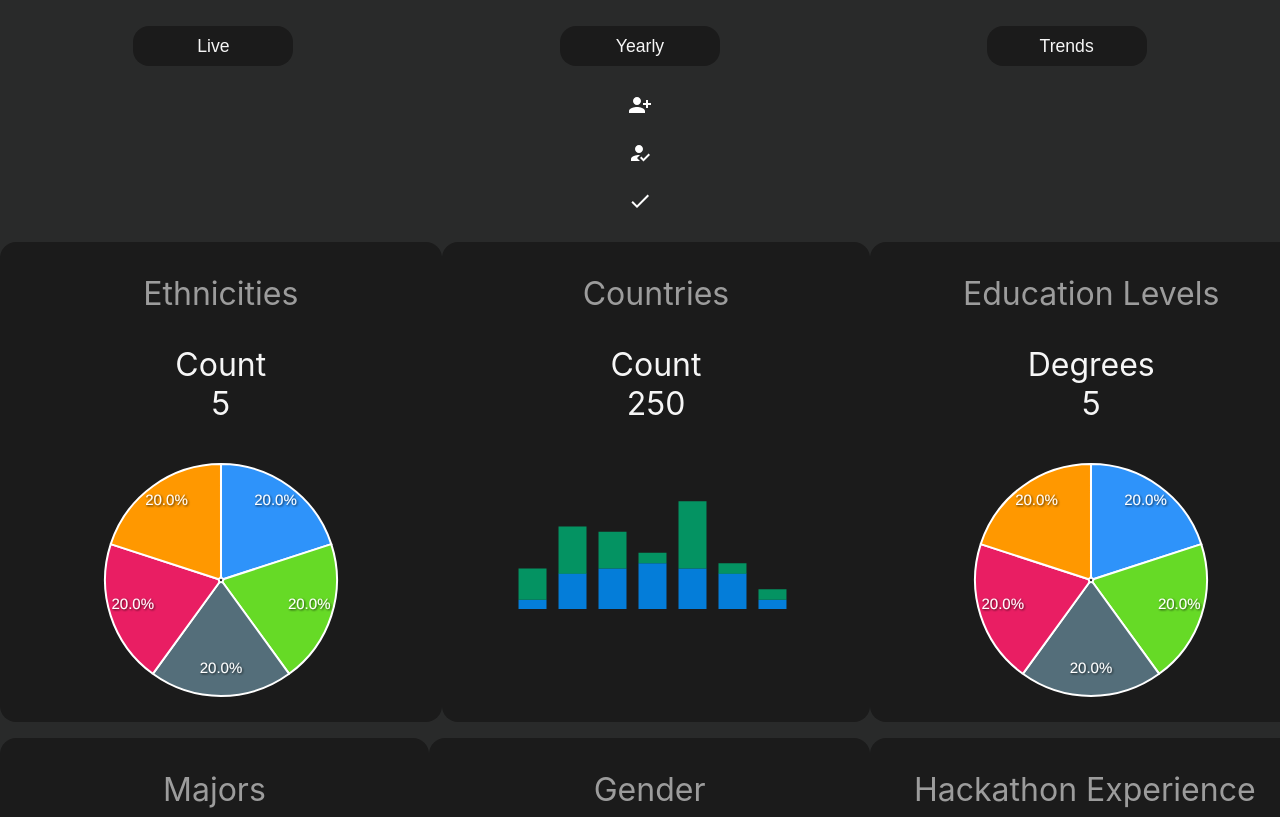
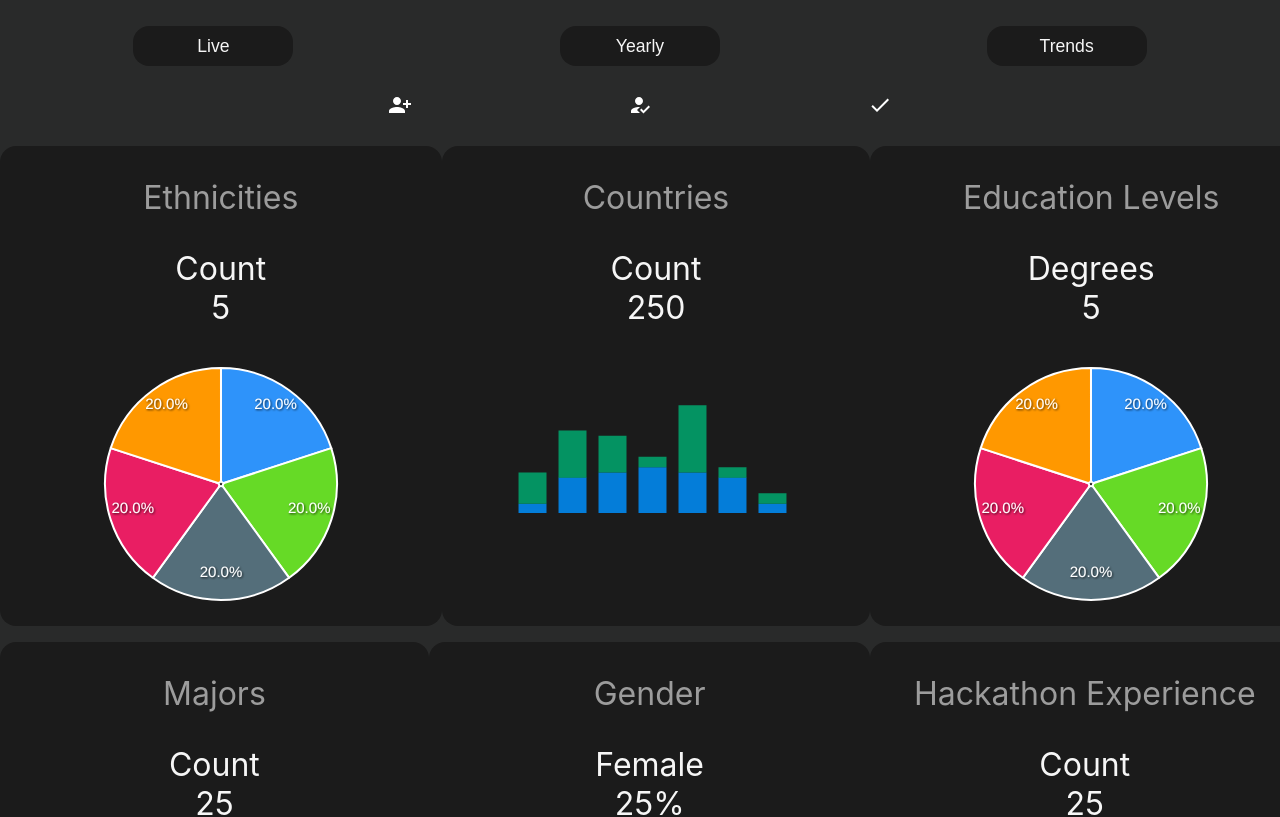
Before and after one commit to nishilfaldu/react-dashboard, a React (Create React App) app: page / in a window 1280 px wide. Shown: the top 817 px of the page. Built offline with nearby package versions, Linux system fonts and the light colour scheme.

Commit message:
some css changes for beauty

```diff
--- a/src/components/Tab.js
+++ b/src/components/Tab.js
@@ -5,12 +5,19 @@ import HowToRegIcon from '@mui/icons-material/HowToReg';
 import PersonAddAlt1Icon from '@mui/icons-material/PersonAddAlt1';
 import TabButton from './TabButton';
 
+const StyledTabRow = styled.div`
+    display: flex;
+    justify-content: space-between;
+`
+
 const Tab = function(props){
     return(
         <div>
-            <TabButton forLabel='input-1' textLabel='Registered' buttonIcon={<PersonAddAlt1Icon/>}></TabButton>
-            <TabButton forLabel='input-2' textLabel='Confirmed' buttonIcon={<HowToRegIcon/>}></TabButton>
-            <TabButton forLabel='input-3' textLabel='Checked In' buttonIcon={<CheckIcon/>}></TabButton>
+            <StyledTabRow>
+                <TabButton forLabel='input-1' textLabel='Registered' buttonIcon={<PersonAddAlt1Icon/>} marginRight='17.5rem'></TabButton>
+                <TabButton forLabel='input-2' textLabel='Confirmed' buttonIcon={<HowToRegIcon/>} marginRight='17.5rem'></TabButton>
+                <TabButton forLabel='input-3' textLabel='Checked In' buttonIcon={<CheckIcon/>}></TabButton>
+            </StyledTabRow>
         </div>
     );
 }
--- a/src/css/TabButton.css
+++ b/src/css/TabButton.css
@@ -8,7 +8,7 @@
     height: 3rem;
     padding: 0;
     border-radius: 2rem;
-    width: 20rem;
+    width: 15rem;
 }
 
 .btn-icon {
@@ -43,9 +43,9 @@ input:checked ~ .btn {
 input:checked ~ .btn .btn-text {
     visibility: visible;
     opacity: 1;
-    transform: translateY(-50%) translateX(2.5rem);
+    transform: translateY(-50%) translateX(5.5rem);
 }
 
 input:checked ~ .btn .btn-icon {
-    transform: translateX(-3rem);
+    transform: translateX(-5rem);
 }
```
